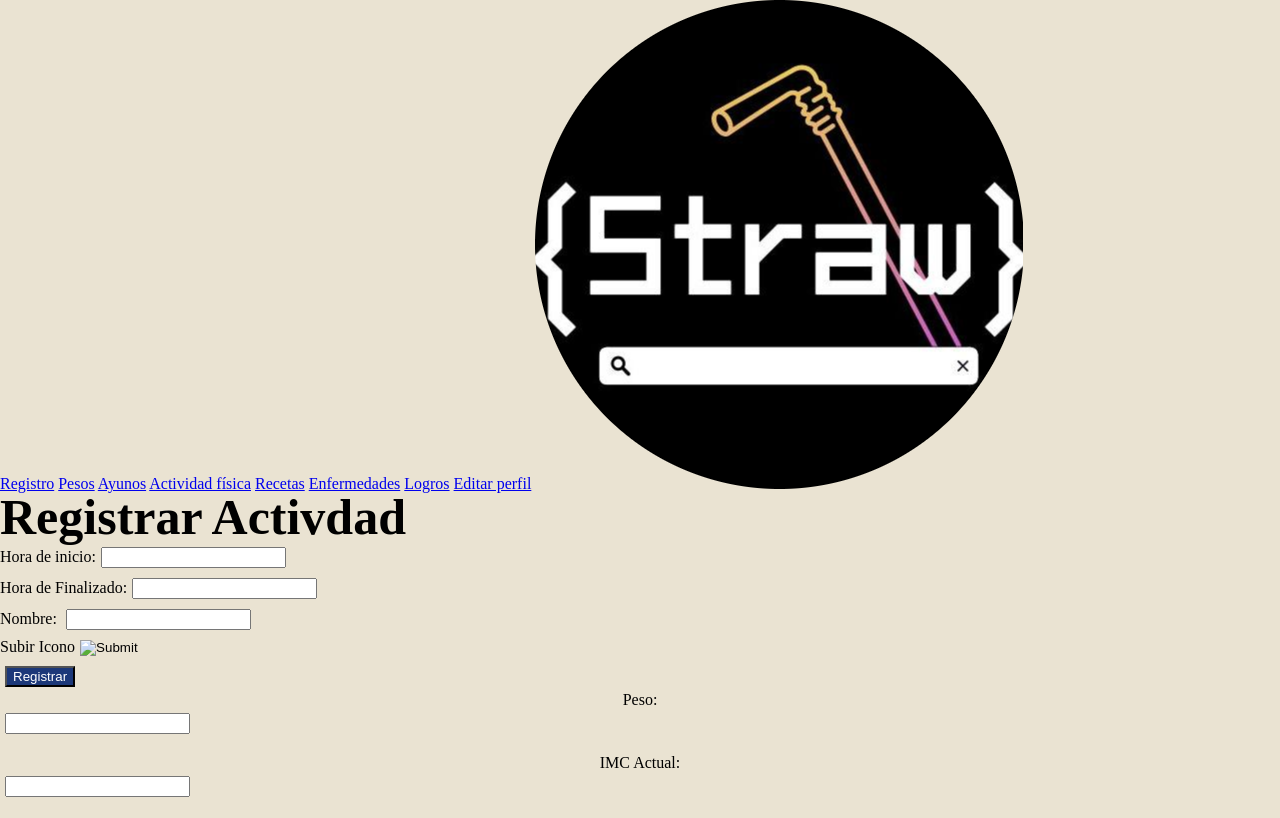
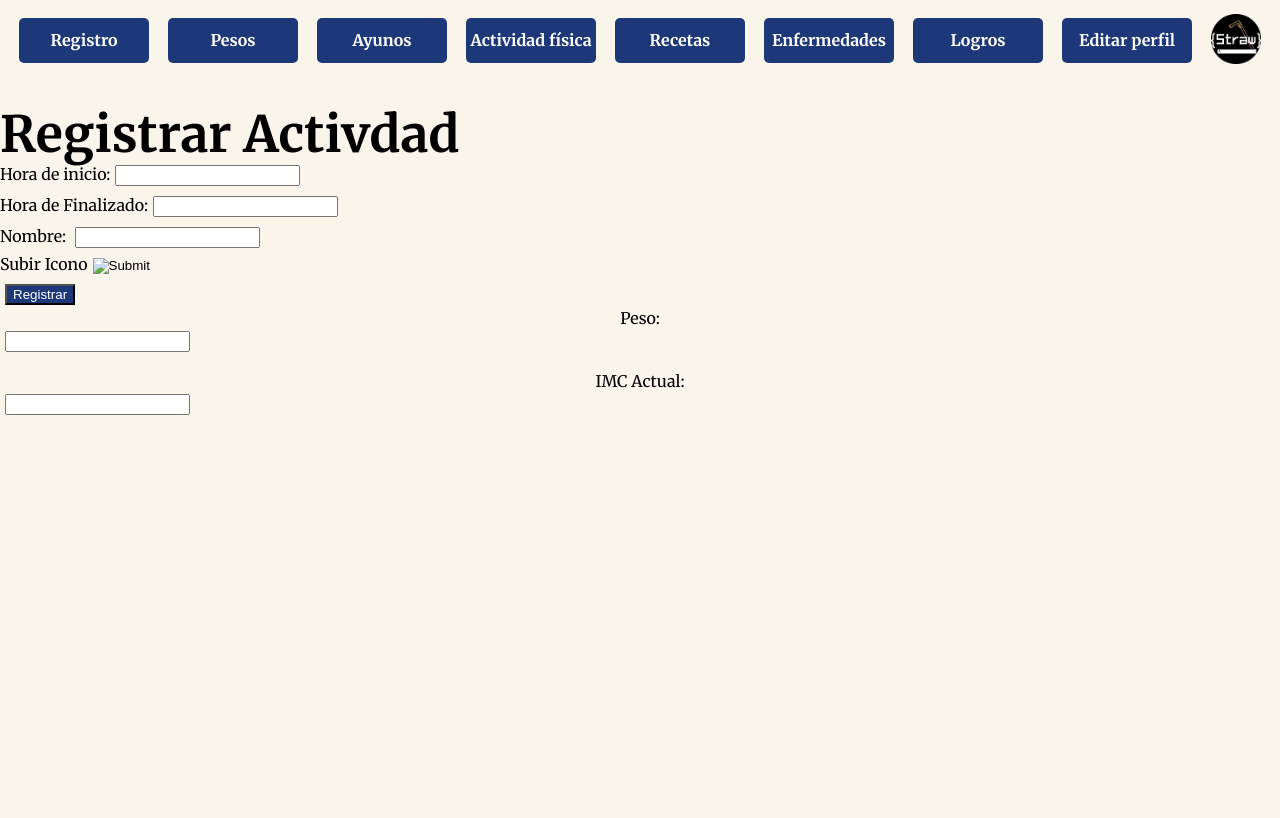
Before and after one commit to AndresV29/Proyecto1_Straw, a plain HTML site: page html/act-fisica.html in a window 1280 px wide. Drawn offline with Linux system fonts and the light colour scheme; a script that the page names is missing.

Commit message:
estilos act fisica

```diff
--- a/css/act-fisica.css
+++ b/css/act-fisica.css
@@ -22,3 +22,40 @@ input {
     background-color: #1C3879;
     color: white;
 }
+
+.links-nav {
+    height: 45px;
+    background-color: #1c3879;
+    border-radius: 5px;
+    text-align: center;
+    align-self: center;
+    text-decoration: none;
+    font-size: 16px;
+    color: white;
+    width: 130px;
+    font-weight: bold;
+    align-self: center;
+    display: flex;
+    align-items: center;
+    justify-content: center;
+}
+
+img {
+    height: 50px;
+}
+
+html>* {
+    box-sizing: border-box;
+    font-family: 'Merriweather', serif;
+    background-color: #f9f5eb;
+}
+
+.nav {
+    display: flex;
+    flex-direction: row;
+    width: 100%;
+    height: 80px;
+    justify-content: space-evenly;
+    align-items: center;
+    margin-bottom: 30px;
+}
```
